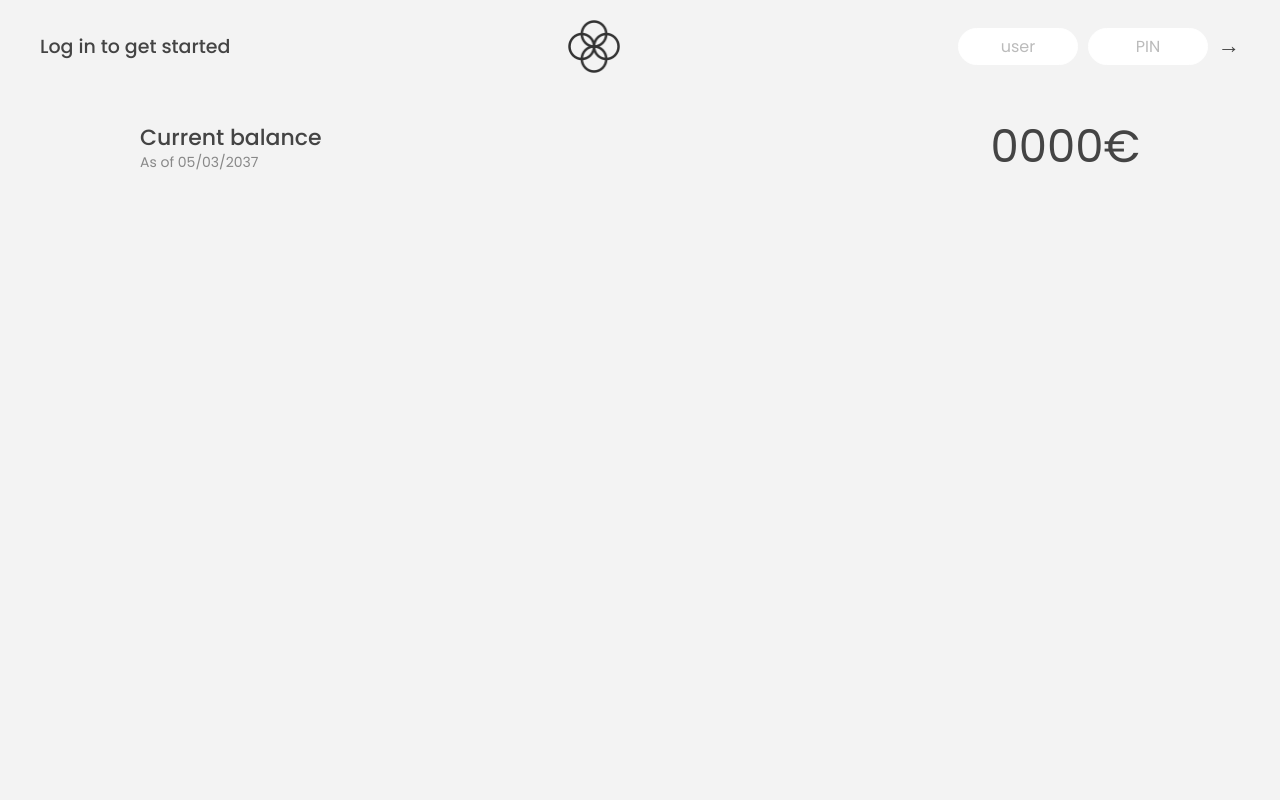
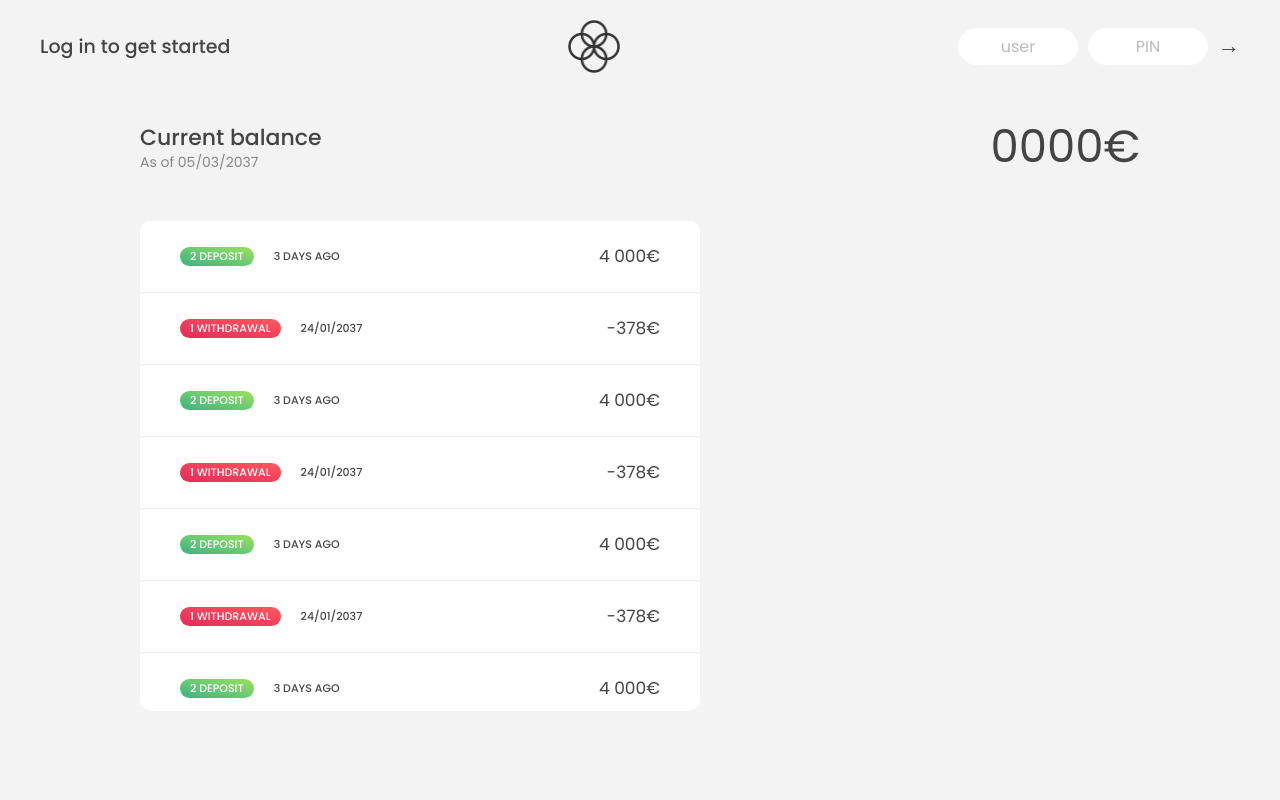
Before and after one commit to habiburrahman26/bankist-app, a plain HTML site: page index.html in a window 1280 px wide. Drawn offline with Linux system fonts and the light colour scheme.

Commit message:
add movements

```diff
--- a/css/style.css
+++ b/css/style.css
@@ -12,6 +12,10 @@
   --color-gray-2: #bbb;
   --color-gray-dark-1: #777;
   --color-gray-dark-2: #888;
+  --color-dark-green: #39b385;
+  --color-light-green: #9be15d;
+  --color-dark-pink: #e52a5a;
+  --color-light-pink: #ff585f;
 }
 
 html {
@@ -87,14 +91,14 @@ nav {
 }
 
 /* ********************************
-    MAIN
+    MAIN APP
 ************************************/
-
 .app {
   max-width: 100rem;
   margin: 4rem auto;
   display: grid;
   grid-template-columns: 4fr 3fr;
+  /* grid-template-rows: auto repeat(3, 15rem) auto; */
   grid-template-rows: auto repeat(3, 15rem) auto;
   gap: 2rem;
 
@@ -126,3 +130,57 @@ nav {
   font-size: 4.5rem;
   font-weight: 400;
 }
+
+/* *****************************
+    MOVEMENTS
+*********************************/
+.movements {
+  grid-row: 2 / span 3;
+  background-color: var(--color-white);
+  border-radius: 1rem;
+  overflow: scroll;
+}
+
+.movements__row {
+  padding: 2.25rem 4rem;
+  display: flex;
+  align-items: center;
+  border-bottom: 1px solid #eee;
+}
+
+.movements__type {
+  font-size: 1.1rem;
+  font-weight: 500;
+  color: var(--color-white);
+  padding: 0.1rem 1rem;
+  border-radius: 10rem;
+  text-transform: uppercase;
+  margin-right: 2rem;
+}
+
+.movements__type--deposit {
+  background-image: linear-gradient(
+    to top right,
+    var(--color-dark-green),
+    var(--color-light-green)
+  );
+}
+
+.movements__type--withdrawal {
+  background-image: linear-gradient(
+    to top right,
+    var(--color-dark-pink),
+    var(--color-light-pink)
+  );
+}
+
+.movements__date {
+  font-size: 1.1rem;
+  text-transform: uppercase;
+  font-weight: 500;
+}
+
+.movements__value {
+  font-size: 1.7rem;
+  margin-left: auto;
+}
--- a/index.html
+++ b/index.html
@@ -47,6 +47,58 @@
         </div>
         <p class="balance__value">0000€</p>
       </div>
+
+      <!-- MOVEMENTS -->
+      <div class="movements">
+        <div class="movements__row">
+          <div class="movements__type movements__type--deposit">2 deposit</div>
+          <div class="movements__date">3 days ago</div>
+          <div class="movements__value">4 000€</div>
+        </div>
+        <div class="movements__row">
+          <div class="movements__type movements__type--withdrawal">
+            1 withdrawal
+          </div>
+          <div class="movements__date">24/01/2037</div>
+          <div class="movements__value">-378€</div>
+        </div>
+        <div class="movements__row">
+          <div class="movements__type movements__type--deposit">2 deposit</div>
+          <div class="movements__date">3 days ago</div>
+          <div class="movements__value">4 000€</div>
+        </div>
+        <div class="movements__row">
+          <div class="movements__type movements__type--withdrawal">
+            1 withdrawal
+          </div>
+          <div class="movements__date">24/01/2037</div>
+          <div class="movements__value">-378€</div>
+        </div>
+        <div class="movements__row">
+          <div class="movements__type movements__type--deposit">2 deposit</div>
+          <div class="movements__date">3 days ago</div>
+          <div class="movements__value">4 000€</div>
+        </div>
+        <div class="movements__row">
+          <div class="movements__type movements__type--withdrawal">
+            1 withdrawal
+          </div>
+          <div class="movements__date">24/01/2037</div>
+          <div class="movements__value">-378€</div>
+        </div>
+        <div class="movements__row">
+          <div class="movements__type movements__type--deposit">2 deposit</div>
+          <div class="movements__date">3 days ago</div>
+          <div class="movements__value">4 000€</div>
+        </div>
+        <div class="movements__row">
+          <div class="movements__type movements__type--withdrawal">
+            1 withdrawal
+          </div>
+          <div class="movements__date">24/01/2037</div>
+          <div class="movements__value">-378€</div>
+        </div>
+      </div>
     </main>
   </body>
 </html>
```
